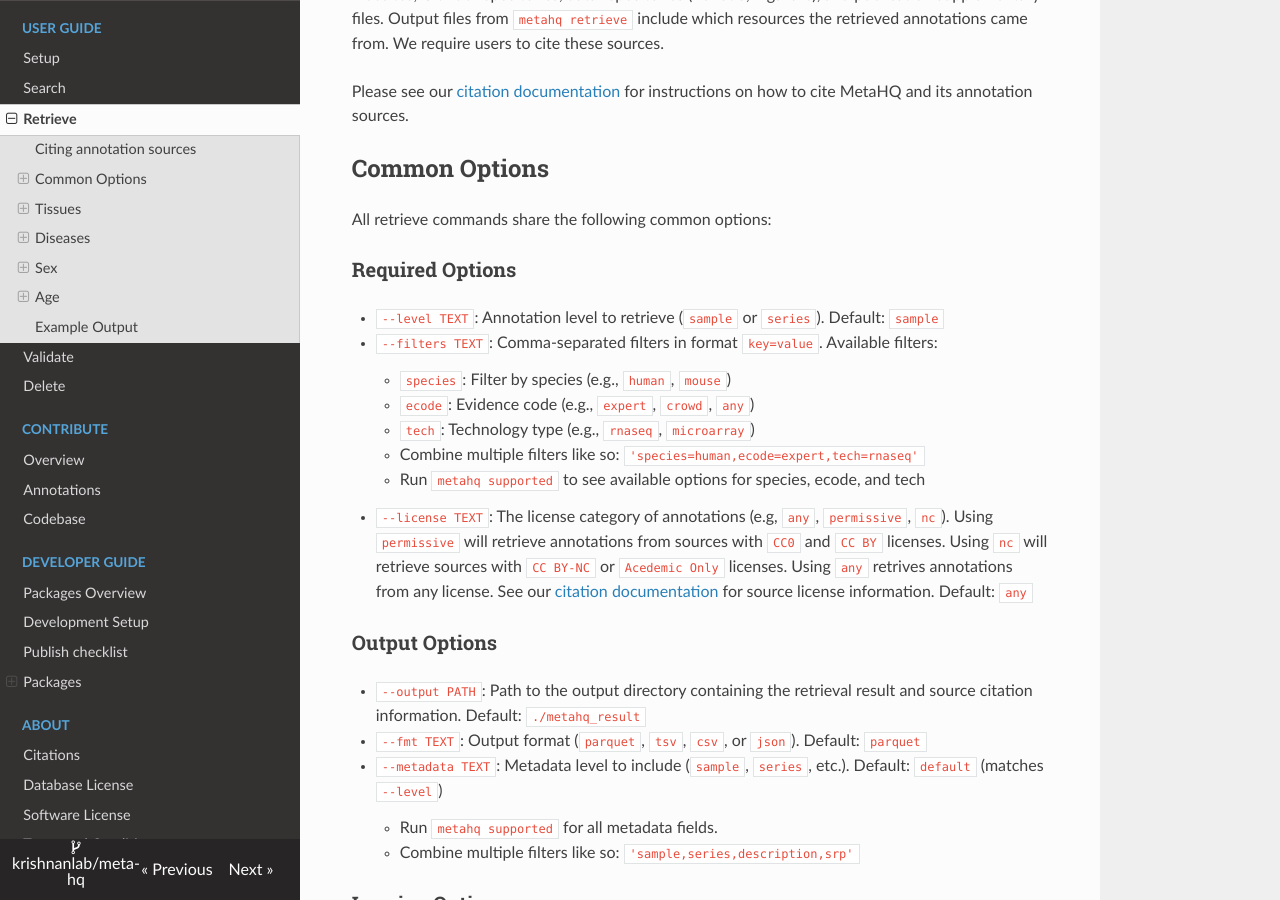
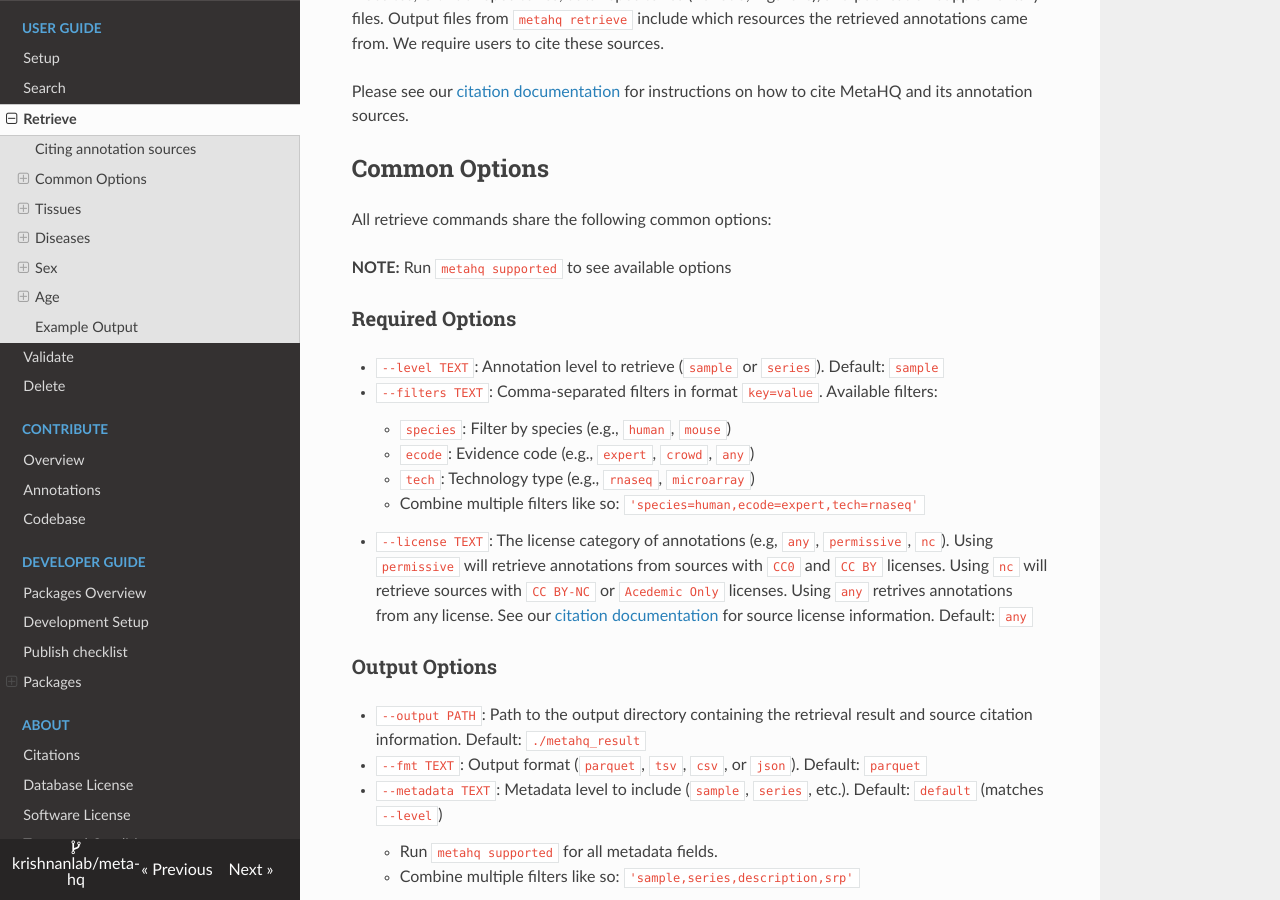
Before and after one commit to krishnanlab/meta-hq, an MkDocs documentation site: the page built from docs/user-guide/retrieve.md, in a window 1280 px wide and 900 px high, scrolled down 502 px. Built offline with MkDocs 1.6.1, drawn with Linux system fonts in a browser that asks for light colours; nearby versions of some CDN libraries.

Commit message:
tried to highlight metahq supported better

```diff
--- a/docs/user-guide/retrieve.md
+++ b/docs/user-guide/retrieve.md
@@ -20,6 +20,8 @@ Please see our [citation documentation](../about/citation.md) for instructions o
 
 All retrieve commands share the following common options:
 
+**NOTE:** Run `metahq supported` to see available options
+
 ### Required Options
 
 - `--level TEXT`: Annotation level to retrieve (`sample` or `series`). Default: `sample`
@@ -28,7 +30,6 @@ All retrieve commands share the following common options:
     - `ecode`: Evidence code (e.g., `expert`, `crowd`, `any`)
     - `tech`: Technology type (e.g., `rnaseq`, `microarray`)
     - Combine multiple filters like so: `'species=human,ecode=expert,tech=rnaseq'`
-    - Run `metahq supported` to see available options for species, ecode, and tech
 - `--license TEXT`: The license category of annotations (e.g, `any`, `permissive`, `nc`). Using `permissive` will retrieve annotations from sources with `CC0` and `CC BY` licenses. Using `nc` will retrieve sources with `CC BY-NC` or `Acedemic Only` licenses. Using `any` retrives annotations from any license. See our [citation documentation](../about/citation.md) for source license information. Default: `any`
 
 ### Output Options
```
